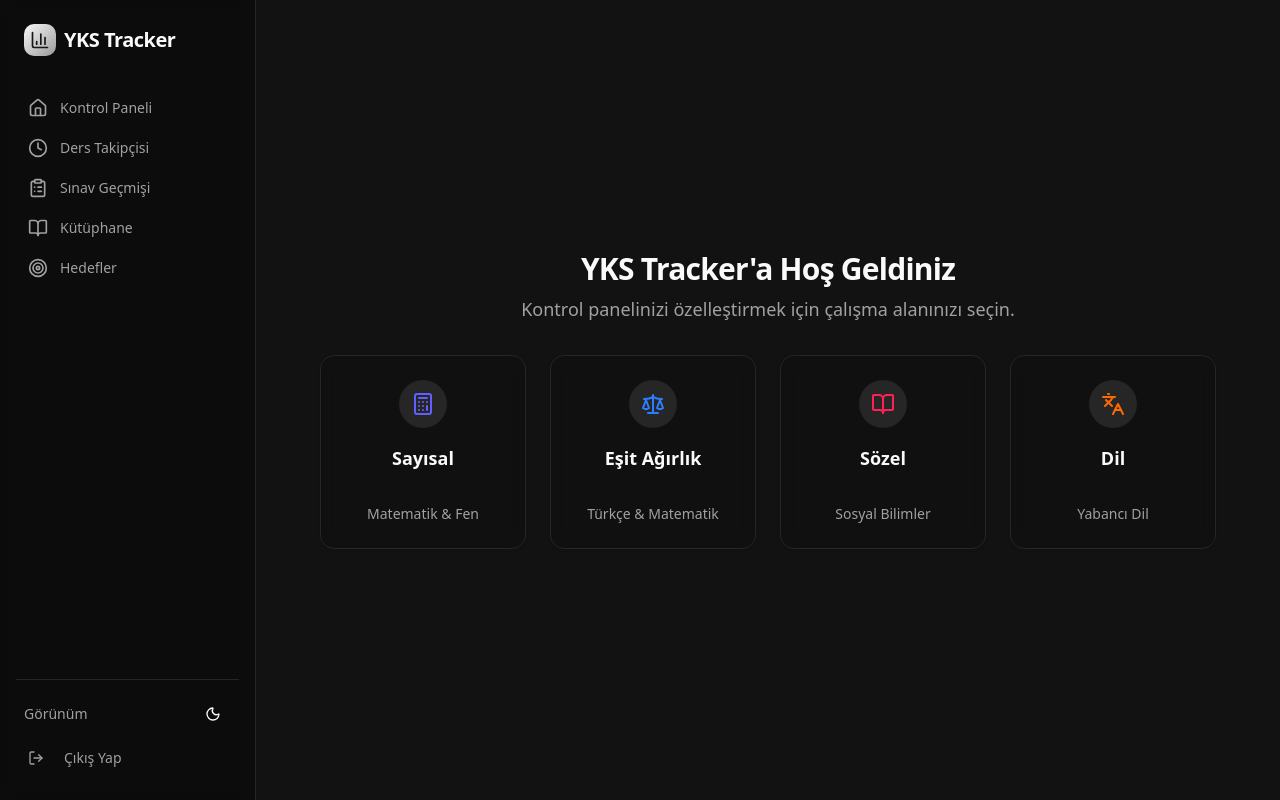
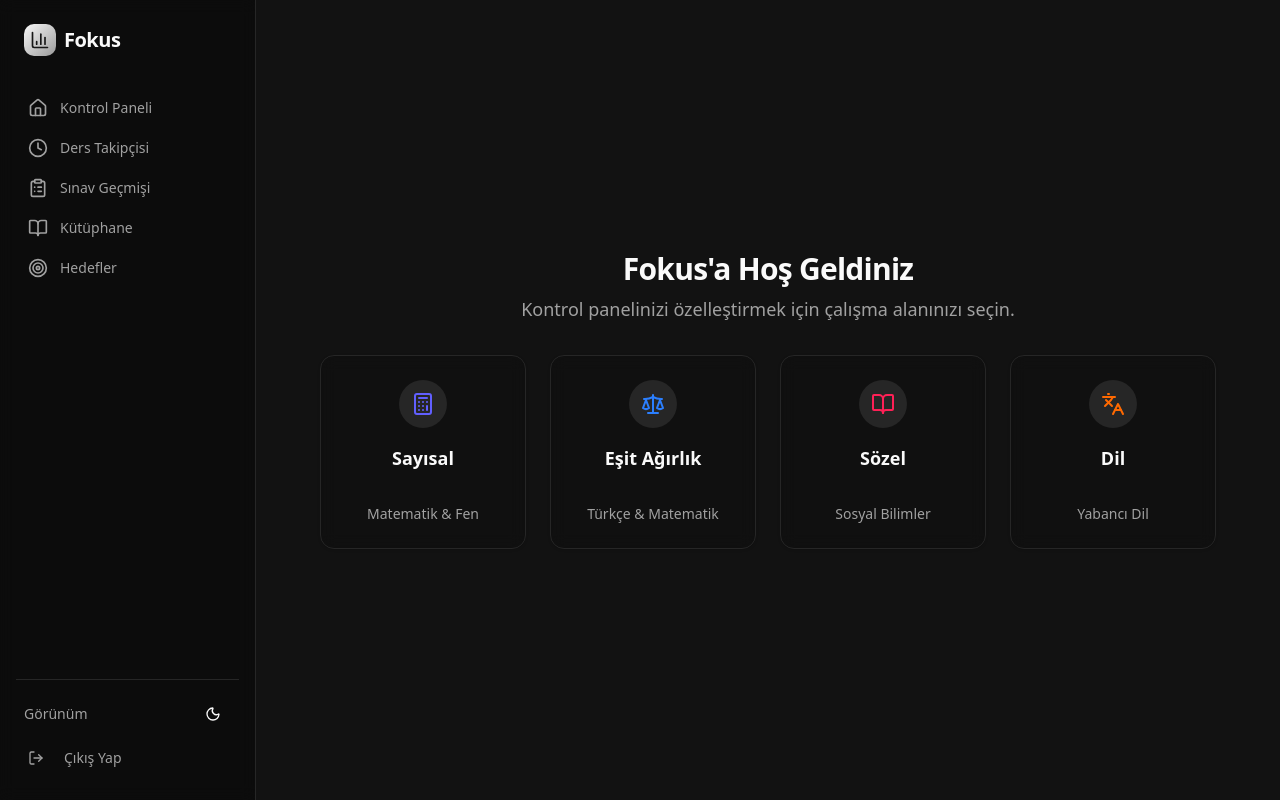
Before and after one commit to musabustun/fokus2.0, a Next.js app: page /onboarding in a window 1280 px wide. Built offline with nearby package versions, Linux system fonts and the light colour scheme; no server answers.

Commit message:
refactor: update product name from YKS Tracker to Fokus across all relevant pages and components.

```diff
--- a/src/app/layout.tsx
+++ b/src/app/layout.tsx
@@ -22,8 +22,8 @@ export const metadata: Metadata = {
   },
   description: "YKS (TYT, AYT) hazırlık sürecinizi profesyonelce yönetin. Konu takibi, deneme sonuçları ve çalışma istatistikleri ile hedefinize odaklanın.",
   keywords: [
-    "YKS Takip", "TYT Konu Takibi", "AYT Net Takibi", "YKS Deneme Takibi",
-    "Sınav Hazırlık", "Ders Çalışma Programı", "YKS Sayacı", "Üniversite Hazırlık"
+    "Fokus", "YKS Koçu", "Dijital Koç", "YKS Takip", "TYT Konu Takibi", "AYT Net Takibi",
+    "YKS Deneme Takibi", "Sınav Hazırlık", "Ders Çalışma Programı", "YKS Sayacı", "Üniversite Hazırlık"
   ],
   authors: [{ name: "Fokus Team" }],
   creator: "Fokus",
@@ -33,7 +33,7 @@ export const metadata: Metadata = {
     address: false,
     telephone: false,
   },
-  metadataBase: new URL(process.env.NEXT_PUBLIC_SITE_URL || 'http://localhost:3004'),
+  metadataBase: new URL(process.env.NEXT_PUBLIC_SITE_URL || 'http://localhost:3000'),
   alternates: {
     canonical: '/',
   },
@@ -47,7 +47,7 @@ export const metadata: Metadata = {
         url: '/og-image.png',
         width: 1200,
         height: 630,
-        alt: 'Fokus YKS Tracker',
+        alt: 'Fokus YKS Hazırlık Platformu',
       },
     ],
     locale: 'tr_TR',
@@ -73,7 +73,11 @@ export const metadata: Metadata = {
   icons: {
     icon: '/favicon.ico',
     shortcut: '/favicon.ico',
-    apple: '/favicon.ico', // Ideally this should be a larger png, but sticking to existing for now
+    apple: '/apple-icon.png',
+    other: {
+      rel: 'apple-touch-icon-precomposed',
+      url: '/apple-touch-icon-precomposed.png',
+    },
   },
 };
 
--- a/src/app/login/page.tsx
+++ b/src/app/login/page.tsx
@@ -19,7 +19,7 @@ export default function LoginPage() {
     <div className="flex min-h-screen items-center justify-center p-4 bg-muted/30">
       <Card className="w-full max-w-sm shadow-xl border-border/40 bg-card/50 backdrop-blur-sm">
         <CardHeader className="space-y-1 text-center">
-          <CardTitle className="text-2xl font-bold tracking-tight">YKS Tracker</CardTitle>
+          <CardTitle className="text-2xl font-bold tracking-tight">Fokus</CardTitle>
           <CardDescription>
             Paneline giriş yapmak için e-posta adresini gir
           </CardDescription>
--- a/src/app/onboarding/page.tsx
+++ b/src/app/onboarding/page.tsx
@@ -49,7 +49,7 @@ export default function OnboardingPage() {
     <div className="min-h-screen flex items-center justify-center p-6 bg-muted/30">
       <div className="max-w-4xl w-full space-y-8">
         <div className="text-center space-y-2">
-          <h1 className="text-3xl font-bold tracking-tight">YKS Tracker&apos;a Hoş Geldiniz</h1>
+          <h1 className="text-3xl font-bold tracking-tight">Fokus&apos;a Hoş Geldiniz</h1>
           <p className="text-muted-foreground text-lg">Kontrol panelinizi özelleştirmek için çalışma alanınızı seçin.</p>
           {error && (
             <div className="mt-4 p-3 bg-destructive/10 border border-destructive/20 rounded-md">
--- a/src/app/register/page.tsx
+++ b/src/app/register/page.tsx
@@ -21,7 +21,7 @@ export default function RegisterPage() {
         <CardHeader className="space-y-1 text-center">
           <CardTitle className="text-2xl font-bold tracking-tight">Hesap Oluştur</CardTitle>
           <CardDescription>
-            YKS Tracker&apos;a başlamak için bilgilerinizi girin
+            Fokus&apos;a başlamak için bilgilerinizi girin
           </CardDescription>
         </CardHeader>
         <CardContent>
--- a/src/app/verify-email/page.tsx
+++ b/src/app/verify-email/page.tsx
@@ -47,7 +47,7 @@ function VerifyEmailContent() {
       <CardContent className="space-y-6">
         <div className="bg-muted/50 rounded-lg p-4 space-y-2">
           <p className="text-sm text-muted-foreground">
-            Hesabınızı doğrulamak ve YKS ilerlemenizi takip etmeye başlamak için e-postadaki bağlantıya tıklayın.
+            Hesabınızı doğrulamak ve Fokus ile ilerlemenizi takip etmeye başlamak için e-postadaki bağlantıya tıklayın.
           </p>
           <p className="text-sm text-muted-foreground">
             E-postayı almadınız mı? Gereksiz (spam) klasörünüzü kontrol edin veya tekrar göndermek için aşağıya tıklayın.
--- a/src/components/navigation/sidebar.tsx
+++ b/src/components/navigation/sidebar.tsx
@@ -45,7 +45,7 @@ export function Sidebar() {
             <div className="h-8 w-8 rounded-lg bg-gradient-to-br from-primary to-primary/60 flex items-center justify-center">
               <BarChart3 className="h-5 w-5 text-primary-foreground" />
             </div>
-            <span className="text-xl font-bold tracking-tight">YKS Tracker</span>
+            <span className="text-xl font-bold tracking-tight">Fokus</span>
           </Link>
         </div>
 
```
